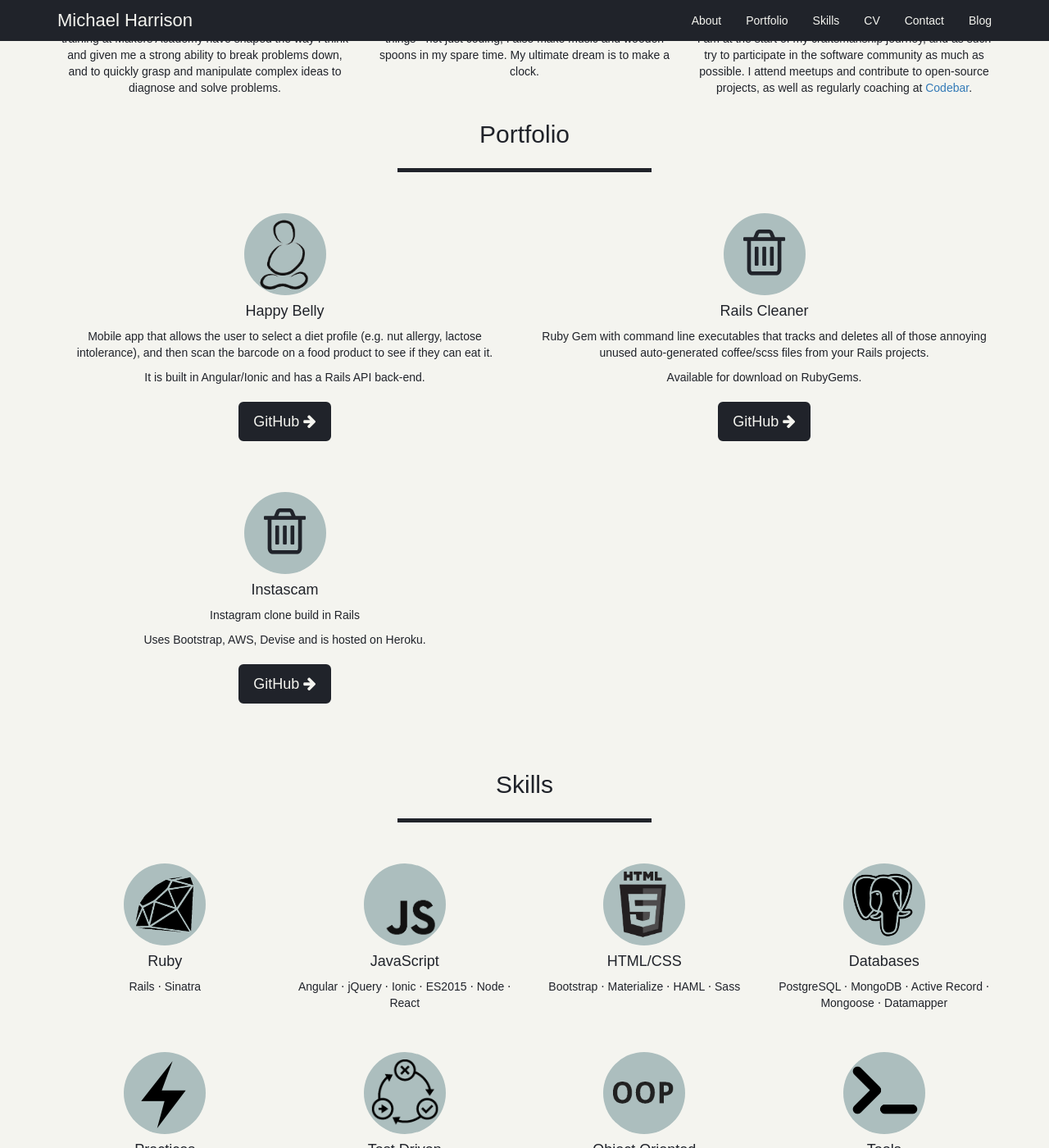
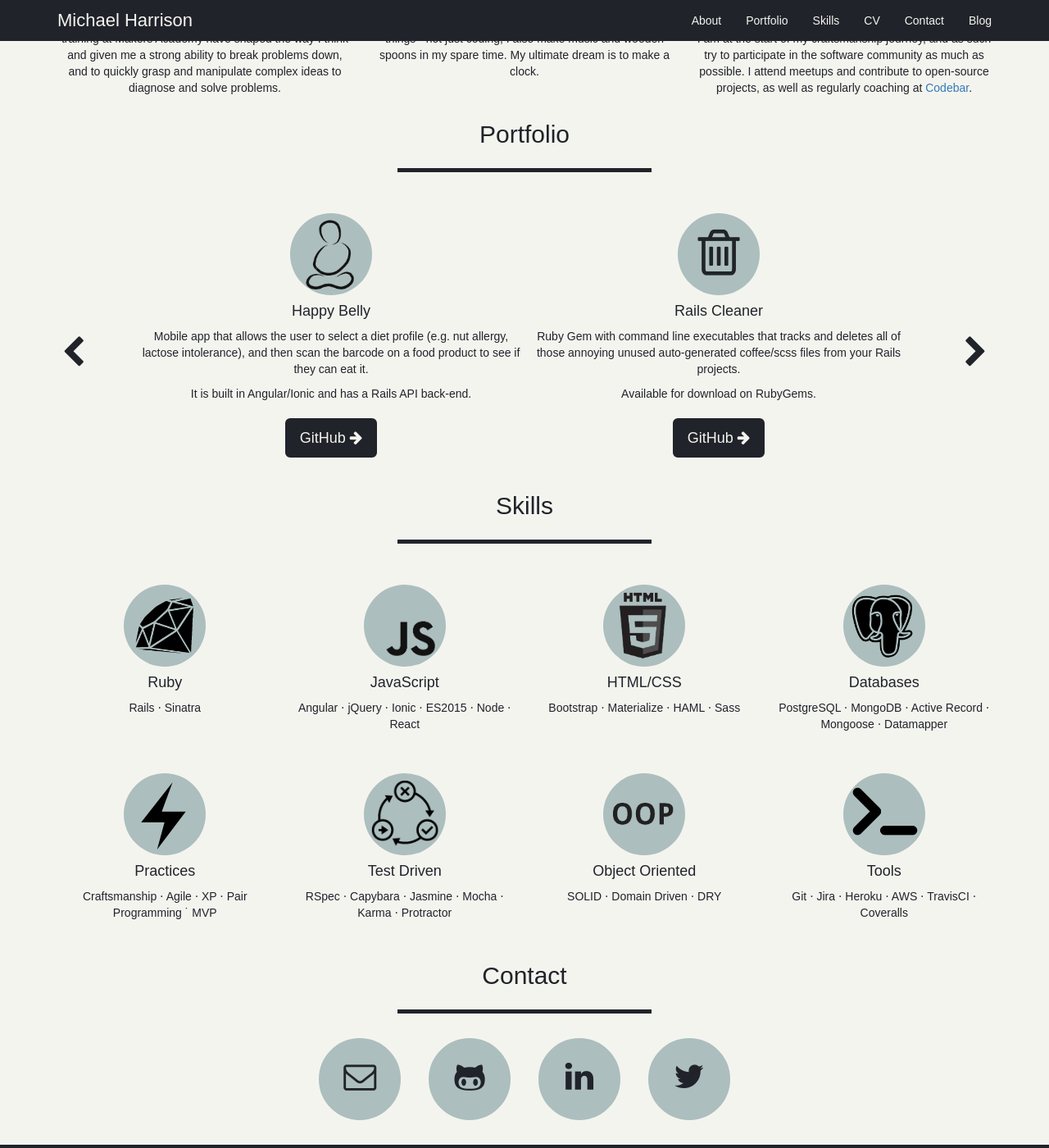
Before and after one commit to harrim91/harrim91.github.io, a Jekyll site: the page built from index.html, in a window 1280 px wide and 1400 px high, scrolled down 813 px. Shown: the whole window at 82% size. Built offline with Jekyll 4.4.1, drawn with Linux system fonts in a browser that asks for light colours; some web fonts are replaced; some of the changed text lies outside the part shown.

Commit message:
added slick carousel

```diff
--- a/index.html
+++ b/index.html
@@ -41,6 +41,12 @@ permalink: /
 		</div>
 
 		<div class="row">
+
+			<div class="col-xs-1 hidden-xs slick-arrow slick-prev">
+				<i class="fa fa-va fa-chevron-left"></i>
+			</div>
+
+			<div class="slick-portfolio col-xs-12 col-sm-10">
 				<div class="col-xs-12 col-md-6 text-center portfolio-card wow fadeIn">
 					<div class="image-container">
 						<img src="/public/images/icons/happy-belly-logo.png">
@@ -70,11 +76,17 @@ permalink: /
 						<i class="fa fa-fw fa-trash-o"></i>
 					</div>
 					<h4>Instascam</h4>
-				<p>Instagram clone build in Rails</p>
+					<p>Instagram clone built in Rails in a single weekend. Users can create accounts, post, view, comment on and like pictures.</p>
 					<p>Uses Bootstrap, AWS, Devise and is hosted on Heroku.</p>
 					<a class="btn btn-lg" href="http://www.github.com/harrim91/instagram_clone" target="_blank">GitHub
 						<i class="fa fa-va fa-arrow-right"></i>
 					</a>
+				</div>
+
+			</div>
+
+			<div class="col-xs-1 hidden-xs slick-arrow slick-next">
+				<i class="fa fa-va fa-chevron-right"></i>
 			</div>
 
 		</div>
@@ -131,7 +143,7 @@ permalink: /
 					<img src="/public/images/icons/agile.png">
 				</div>
 				<h4>Practices</h4>
-				<p>Craftsmanship &sdot; Agile &sdot; XP &sdot; Pair Programming</p>
+				<p>Craftsmanship &sdot; Agile &sdot; XP &sdot; Pair Programming &dot; MVP</p>
 			</div>
 
 			<div class="col-xs-6 col-md-3 text-center skill-card wow fadeIn">
--- a/public/css/main.css
+++ b/public/css/main.css
@@ -148,6 +148,7 @@ section::before {
 
 .portfolio-card {
 	min-height: 300px;
+	padding: 0;
 }
 
 .skill-card {
@@ -169,11 +170,11 @@ section::before {
 
 .portfolio-card img,
 .skill-card img {
+	margin: auto;
 	background-color: #acbebe;
 	border-radius: 100%;
 	max-height: 100px;
 	max-width: 100px;
-	/*padding: 10px;*/
 }
 
 .portfolio-card .image-container i {
@@ -183,6 +184,25 @@ section::before {
 	height: 100px;
 	width: 100px;
 	padding-top: 15px;
+}
+
+.slick-arrow {
+	font-size: 40px;
+	min-height: 300px;
+	position: relative;
+}
+
+.slick-arrow i {
+	position: absolute;
+	bottom: 30%;
+}
+
+.slick-next i {
+	left: 50%;
+}
+
+.slick-prev i {
+	right: 50%;
 }
 
 #contact .btn-outline {
@@ -294,6 +314,12 @@ footer .btn-social:hover {
 	color: #a01d26;
 }
 
+@media (max-width: 992px) {
+	.slick-arrow {
+		font-size: 20px;
+	}
+}
+
 @media (max-width: 768px) {
 
 	header .container {
--- a/public/js/main.js
+++ b/public/js/main.js
@@ -8,5 +8,25 @@ $(document).ready(function() {
 		}
 	});
 
+	$('.slick-portfolio').slick({
+		arrows: true,
+		prevArrow: $('.slick-prev'),
+		nextArrow: $('.slick-next'),
+		dots: false,
+		infinite: true,
+		slidesToShow: 2,
+		slidesToScroll: 1,
+		autoplay: true,
+		autoplaySpeed: 7000,
+		responsive: [
+			{
+				breakpoint: 992,
+				settings: {
+					slidesToShow: 1
+				}
+			}
+		]
+	});
+
 
 });
```
Lines whose indentation alone changed are shown as unchanged.
